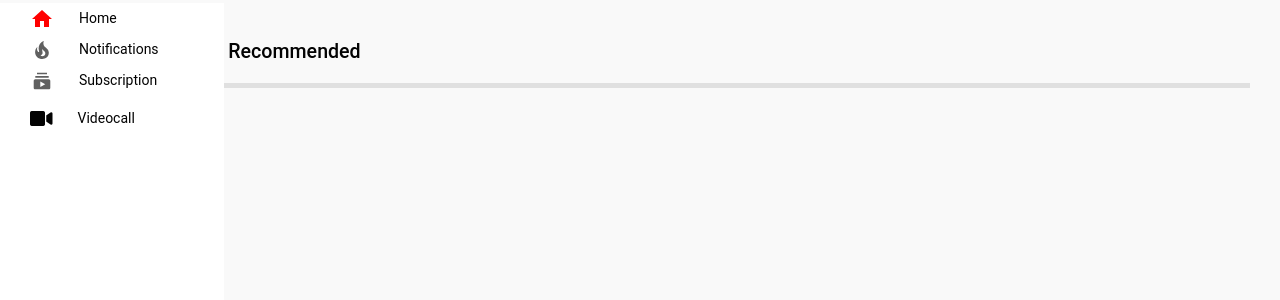
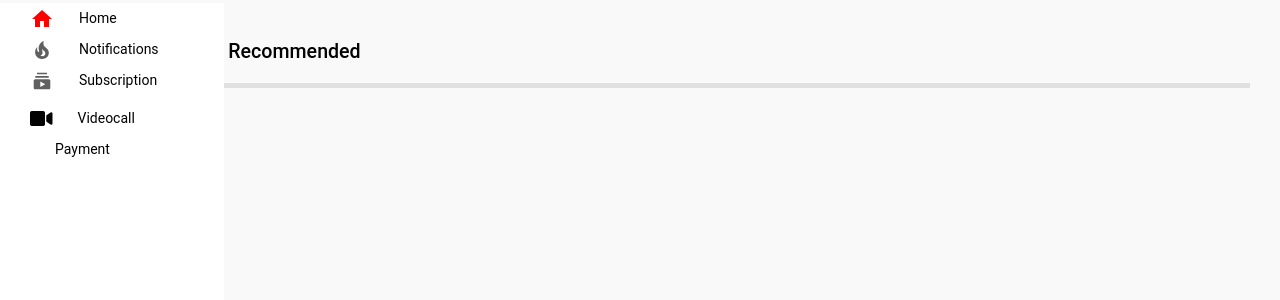
Before and after one commit to taru2001/Hack36, a Django app: template student/templates/student/dashboard.html in a window 1280 px wide. Shown: the part 55-355 px from the top of the page. Run offline with Django 3.2, Linux system fonts and the light colour scheme; the template is opened without the code that fills it, so the values that code supplies are empty; parts of the project's set-up code (start-up, migrations or seed data) failed here and were passed over; some libraries are stand-ins or nearby versions.

Commit message:
payment gateway added

```diff
--- a/student/templates/student/dashboard.html
+++ b/student/templates/student/dashboard.html
@@ -117,6 +117,19 @@
             </span>
           </a>
         </li>
+
+		<li class="has-subnav">
+			<a href="/paytm/" target="_blank">
+			   <span class="fa fa-2x">
+				  <!-- <i class="fas fa-video"></i> -->
+			  </span>
+			  <span class="nav-text">
+				  Payment
+			  </span>
+			</a>
+		  </li>
+
+
       </ul>
     </nav>
 <!-- sidebar -->
```
Also changed, not shown: db.sqlite3.
